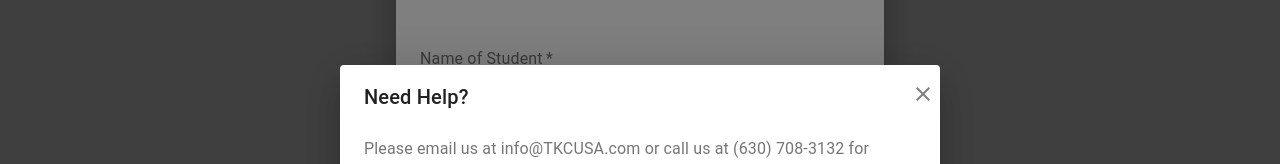
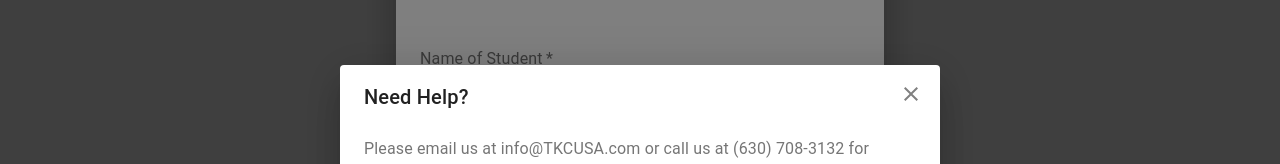
Before and after one commit to TaekwondoKoreaCenter/tkc-class-signup, a React (Create React App) app: page / in a window 1280 px wide. Both pictures are taken after a click on the button 1043 px from the left and 36 px from the top of the page. Shown: the part 265-429 px from the top of the page. Built offline with nearby package versions, Linux system fonts and the light colour scheme.

Commit message:
removed scrollbar in help dialog

```diff
--- a/src/components/App.js
+++ b/src/components/App.js
@@ -197,7 +197,7 @@ export default class App extends React.Component {
         {this.state.helpClicked? <Dialog open = {this.state.helpClicked}>
           <DialogTitle>
             Need Help?
-            <IconButton className='closeIcon' edge = 'end' onClick={this.handleHelpDialogClose}>
+            <IconButton className='closeIcon' onClick={this.handleHelpDialogClose}>
               <CloseIcon/>
             </IconButton>
           </DialogTitle>
```
